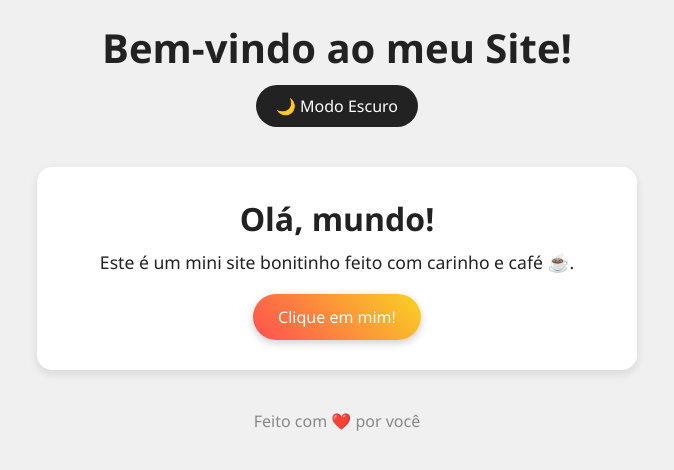
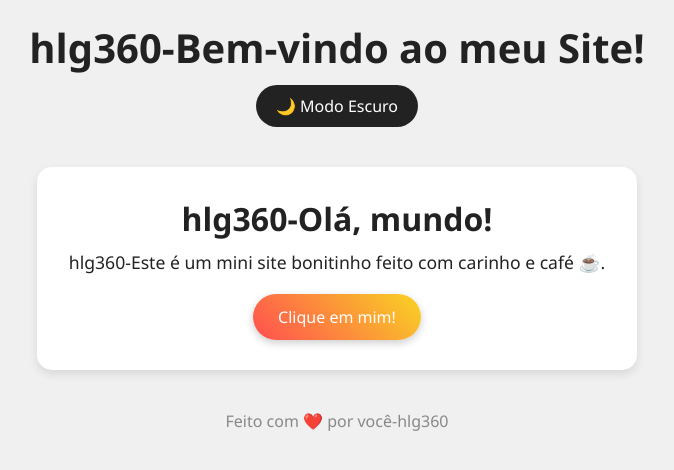
Before and after one commit to HLG360/meusite, a plain HTML site: page index.html in a window 1280 px wide. Shown: the whole page, without its empty margins (303-977 px from the left). Drawn offline with Linux system fonts and the light colour scheme.

Commit message:
Update index.html

```diff
--- a/index.html
+++ b/index.html
@@ -8,20 +8,20 @@
 </head>
 <body>
   <header>
-    <h1>Bem-vindo ao meu Site!</h1>
+    <h1>hlg360-Bem-vindo ao meu Site!</h1>
     <button id="darkModeBtn">🌙 Modo Escuro</button>
   </header>
 
   <main>
     <section class="intro">
-      <h2>Olá, mundo!</h2>
-      <p>Este é um mini site bonitinho feito com carinho e café ☕.</p>
+      <h2>hlg360-Olá, mundo!</h2>
+      <p>hlg360-Este é um mini site bonitinho feito com carinho e café ☕.</p>
       <button class="fancy-btn">Clique em mim!</button>
     </section>
   </main>
 
   <footer>
-    <p>Feito com ❤️ por você</p>
+    <p>Feito com ❤️ por você-hlg360</p>
   </footer>
 
   <script>
```
